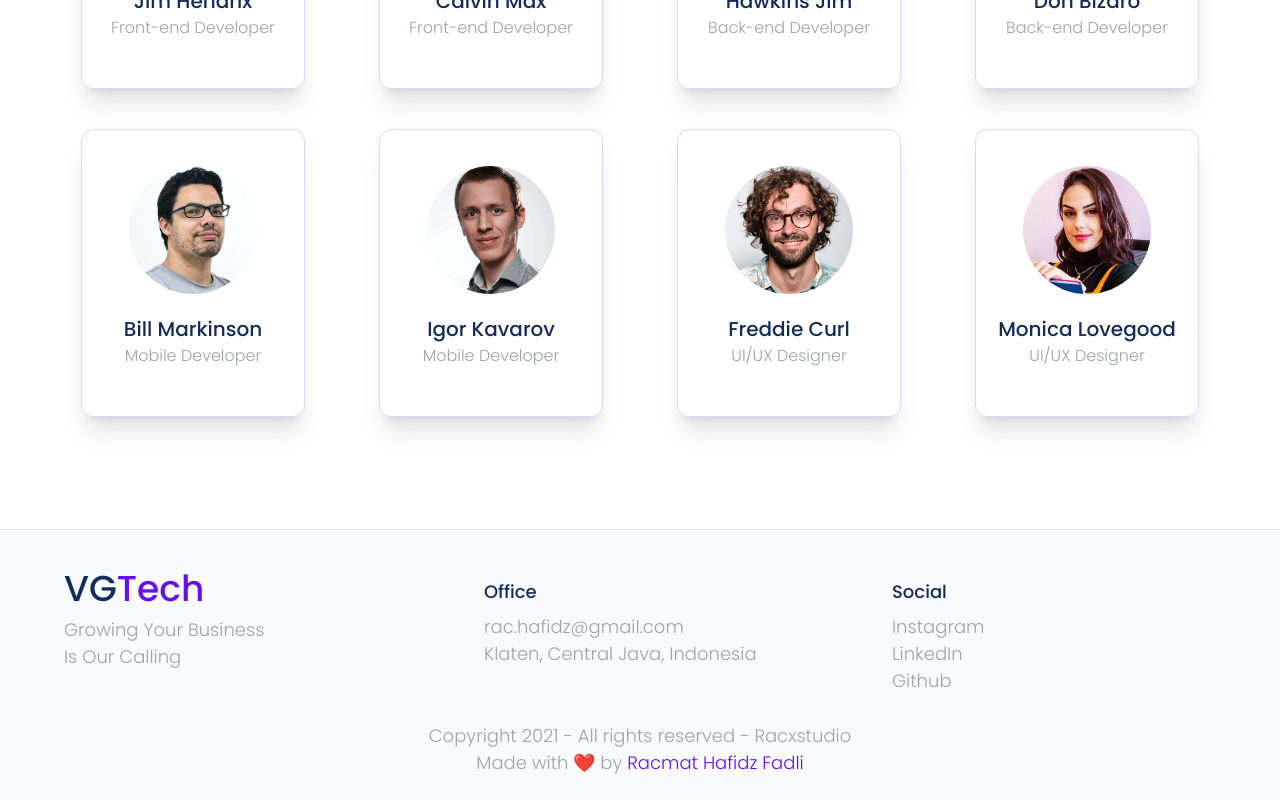
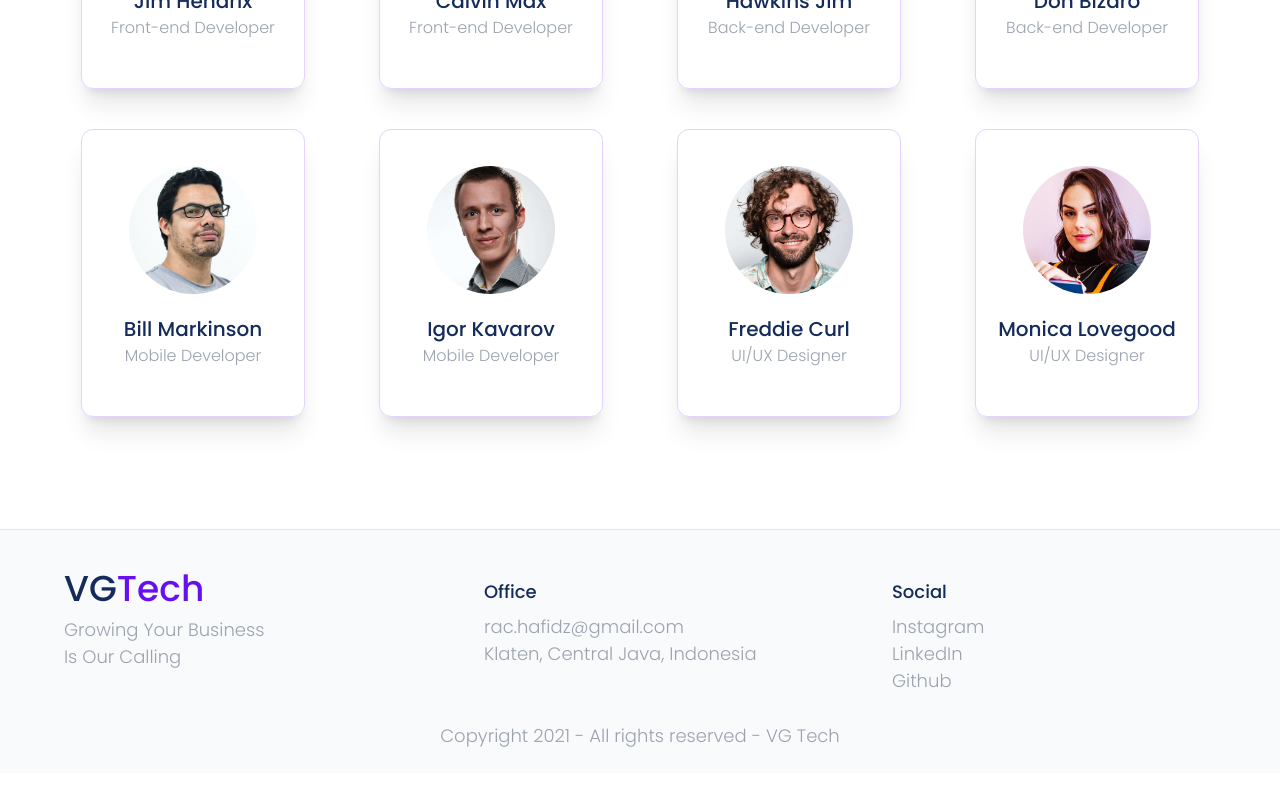
Before and after one commit to arulmozhikumar7/com, a React (Vite) app: page /team in a window 1280 px wide. Shown: the part 1179-1979 px from the top of the page. After the commit the page ends 1952 px from the top, so only its background shows below. Built offline with nearby package versions, Linux system fonts and the light colour scheme.

Commit message:
Added Animations

```diff
--- a/src/parts/Footer.jsx
+++ b/src/parts/Footer.jsx
@@ -58,22 +58,8 @@ export default function Footer() {
         </div>
         <div className="flex-col text-center mt-7">
           <p className="text-lg font-light text-gray-400">
-            Copyright 2021 - All rights reserved - Racxstudio
+            Copyright 2021 - All rights reserved - VG Tech
           </p>
-          <div className="flex-row">
-            <p className="inline-block text-lg font-light text-gray-400">
-              Made with &#x2764; by&nbsp;
-            </p>
-            <Button
-              href="https://github.com/racmathafidz"
-              type="link"
-              target="_blank"
-              className="text-lg font-light text-theme-purple"
-              isExternal
-            >
-              Racmat Hafidz Fadli
-            </Button>
-          </div>
         </div>
       </div>
     </div>
```
